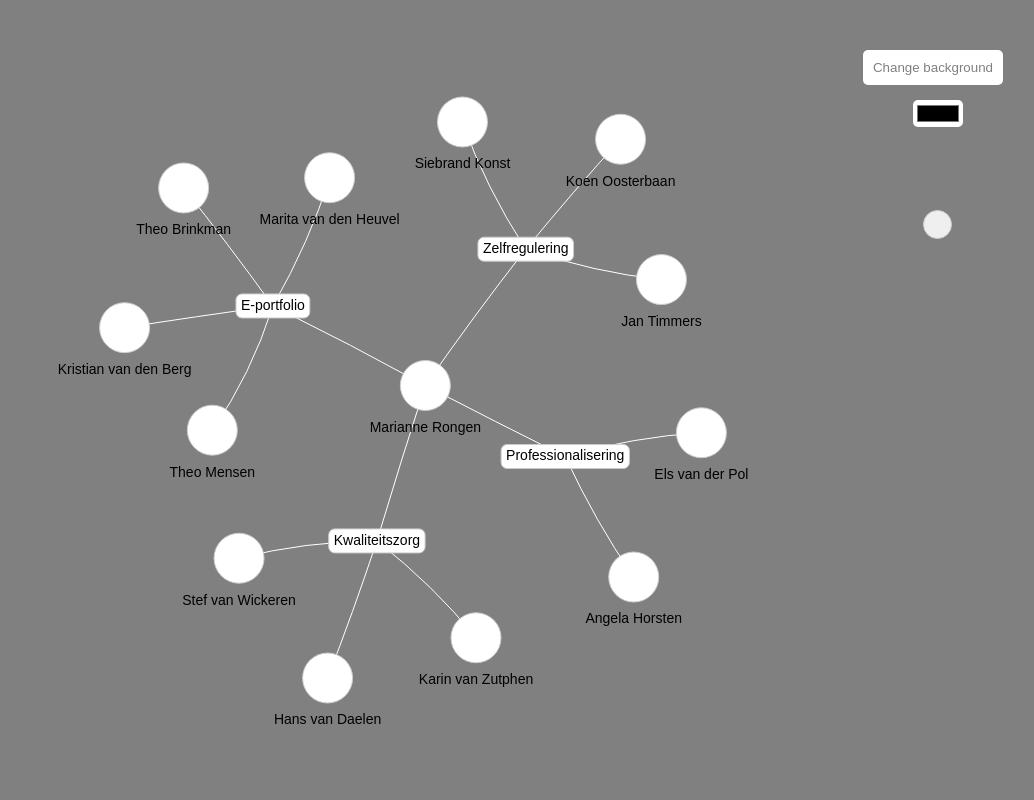
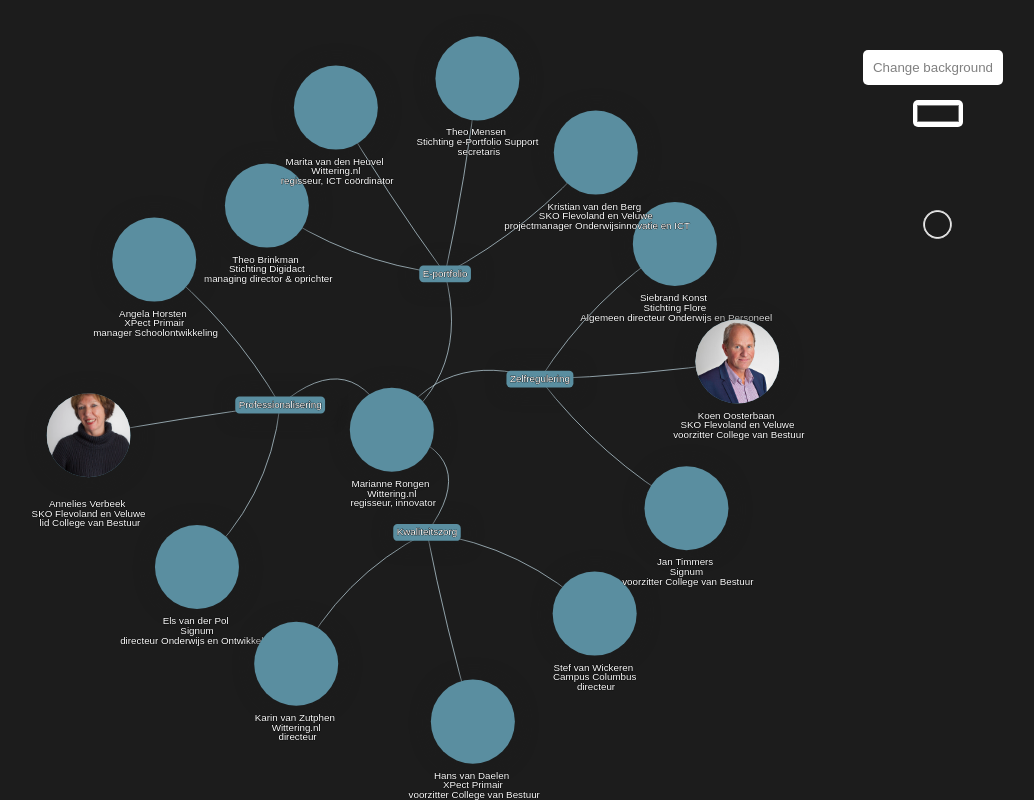
Before and after one commit to dthiers/WebView, a plain HTML site: page index.html in a window 1280 px wide. Shown: the whole page, without its empty margins (227-1261 px from the left). Drawn offline with nearby package versions, Linux system fonts and the light colour scheme.

Commit message:
Name changes + styling

```diff
--- a/css/style.css
+++ b/css/style.css
@@ -52,7 +52,7 @@ button{
 
 .mynetwork_color {
 	background-image: ;
-	background-color: gray;
+	background-color: #1c1c1c;
 }
 
 .mynetwork_image {
--- a/js/script.js
+++ b/js/script.js
@@ -28,9 +28,11 @@ window.onload = function()
 
     // Input type color
     var $colorSwatch = $('#colorSwatch');
+    $colorSwatch[0].value = '#1c1c1c';
 
     var colorPicker = $colorPicker.data("plugin_tinycolorpicker");
-    console.log(colorPicker);
+    //console.log(colorPicker);
+    colorPicker.setColor('#1c1c1c');
 
     // When tinycolorpicker changes
     $colorPicker.bind("change", function(){
@@ -59,19 +61,20 @@ window.onload = function()
 // create an array with nodes
 var nodes = new vis.DataSet([
     //personen
-    {id: 1, label: 'Theo Brinkman', shape:'circularImage', image:"images/Personen/persoon1.png"},
-    {id: 2, label: 'Marita van den Heuvel', shape:'circularImage', image:"images/Personen/persoon6.png"},
-    {id: 3, label: 'Theo Mensen', shape:'circularImage', image:"images/Personen/persoon7.png"},
-    {id: 4, label: 'Els van der Pol', shape:'circularImage', image:"images/Personen/persoon8.png"},
-    {id: 5, label: 'Angela Horsten', shape:'circularImage', image:"images/Personen/persoon9.png"},
-    {id: 6, label: 'Hans van Daelen', shape:'circularImage', image:"images/Personen/persoon10.png"},
-    {id: 7, label: 'Stef van Wickeren', shape:'circularImage', image:"images/Personen/persoon11.png"},
-    {id: 8, label: 'Karin van Zutphen', shape:'circularImage', image:"images/Personen/persoon2.png"},
-    {id: 9, label: 'Siebrand Konst', shape:'circularImage', image:"images/Personen/persoon3.png"},
-    {id: 10, label: 'Koen Oosterbaan', shape:'circularImage', image:"images/Personen/persoon4.png"},
-    {id: 11, label: 'Jan Timmers', shape:'circularImage', image:"images/Personen/persoon5.png"},
-    {id: 12, label: 'Kristian van den Berg', shape:'circularImage', image:"images/Personen/persoon13.png"},
-    {id: 13, label: 'Marianne Rongen', shape:'circularImage', image:"images/Personen/persoon12.png"},
+    {id: 1, label: 'Theo Brinkman \n Stichting Digidact \n managing director & oprichter', shape:'circularImage', image:"images/Personen/persoon1.png"},
+    {id: 2, label: 'Marita van den Heuvel \n Wittering.nl \n regisseur, ICT coördinator', shape:'circularImage', image:"images/Personen/persoon6.png"},
+    {id: 3, label: 'Theo Mensen \n Stichting e-Portfolio Support \n secretaris', shape:'circularImage', image:"images/Personen/persoon7.png"},
+    {id: 4, label: 'Els van der Pol \n Signum \n directeur Onderwijs en Ontwikkeling', shape:'circularImage', image:"images/Personen/persoon8.png"},
+    {id: 5, label: 'Angela Horsten \n XPect Primair \n manager Schoolontwikkeling', shape:'circularImage', image:"images/Personen/persoon9.png"},
+    {id: 6, label: 'Hans van Daelen \n XPect Primair \n voorzitter College van Bestuur', shape:'circularImage', image:"images/Personen/persoon10.png"},
+    {id: 7, label: 'Stef van Wickeren \n Campus Columbus \n directeur', shape:'circularImage', image:"images/Personen/persoon11.png"},
+    {id: 8, label: 'Karin van Zutphen \n Wittering.nl \n directeur', shape:'circularImage', image:"images/Personen/persoon2.png"},
+    {id: 9, label: 'Siebrand Konst \n Stichting Flore \n Algemeen directeur Onderwijs en Personeel', shape:'circularImage', image:"images/Personen/persoon3.png"},
+    {id: 10, label: 'Koen Oosterbaan \n SKO Flevoland en Veluwe \n voorzitter College van Bestuur', shape:'circularImage', image:"images/Personen/persoon20.png"},
+    {id: 11, label: 'Jan Timmers \n Signum \n voorzitter College van Bestuur', shape:'circularImage', image:"images/Personen/persoon5.png"},
+    {id: 12, label: 'Kristian van den Berg \n SKO Flevoland en Veluwe \n projectmanager Onderwijsinnovatie en ICT', shape:'circularImage', image:"images/Personen/persoon13.png"},
+    {id: 13, label: 'Marianne Rongen \n Wittering.nl \n regisseur, innovator', shape:'circularImage', image:"images/Personen/persoon12.png"},
+    {id: 18, label: 'Annelies Verbeek \n SKO Flevoland en Veluwe \n lid College van Bestuur', shape:'circularImage', image:"images/Personen/persoon18.png"},
 
     //Termen
     {id: 14, label: 'E-portfolio', shape:'box'},
@@ -99,6 +102,7 @@ var edges = new vis.DataSet([
     {from: 13, to: 15},
     {from: 15, to: 4},
     {from: 15, to: 5},
+    {from: 15, to: 18},
 
     //zelfregulering
     {from: 13, to: 16},
@@ -133,7 +137,7 @@ web.prototype.renderWeb = function(){
     var container = document.getElementById('mynetwork');
 
     // provide the data in the vis format
-    data = {
+    /*data = {
         nodes: nodes,
         edges: edges
     };
@@ -143,13 +147,104 @@ web.prototype.renderWeb = function(){
             color: '#ffffff',
             font: {
                 color: '#000000'
+            },
+            label: {
+              enabled: false
+            },
+            scaling: {
+              min: 50,
+              max: 50,
             }
         },
         edges:{
             color: "#ffffff"
         },
 
+    };*/
+
+    // these are all options in full.
+    data = {
+        nodes: nodes,
+        edges: edges
     };
+    var options = {
+      nodes:{
+        borderWidth: 0,
+        borderWidthSelected: 1,
+        color: {
+          background: '#5a8ea0',
+          highlight: {
+            border: '#64a0b5',
+            background: '#4b8295'
+          }
+        },
+        // fixed: {
+        //   x:false,
+        //   y:false
+        // },
+        font: {
+          color: '#ffffff',
+          size: 14, // px
+          face: 'arial',
+          background: 'none',
+          strokeWidth: 1, // px
+          strokeColor: '#000000',
+
+        },
+        group: undefined,
+        hidden: false,
+        // icon: {
+        //   face: 'FontAwesome',
+        //   code: undefined,
+        //   size: 50,  //50,
+        //   color:'#2B7CE9'
+        // },
+        // image: undefined,
+        // label: undefined,
+        labelHighlightBold: true,
+        level: undefined,
+        mass: 1,
+        physics: true,
+        scaling: {
+          // min: 50,
+          // max: 60,
+          label: {
+            enabled: true,
+            // min: 14,
+            // max: 30,
+            // maxVisible: 30,
+            //drawThreshold: 5
+          },
+          customScalingFunction: function (min,max,total,value) {
+            if (max === min) {
+              return 0.5;
+            }
+            else {
+              let scale = 1 / (max - min);
+              return Math.max(0,(value - min)*scale);
+            }
+          }
+        },
+        shadow:{
+          enabled: true,
+          // color: 'rgba(0,0,0,0.5)',
+          color: '#1c1c1c',
+          size:20,
+          x:1,
+          y:1
+        },
+        size: 60,
+        title: undefined,
+        value: undefined,
+        // x: undefined,
+        // y: undefined
+      },
+      edges: {
+        length: 275,
+        color: '#c3dce5'
+      }
+    }
+
 
     // initialize your network!
     var network = new vis.Network(container, data, options);
```
Also changed, not shown: images/Personen/persoon18.png (added), images/Personen/persoon20.png (added).
